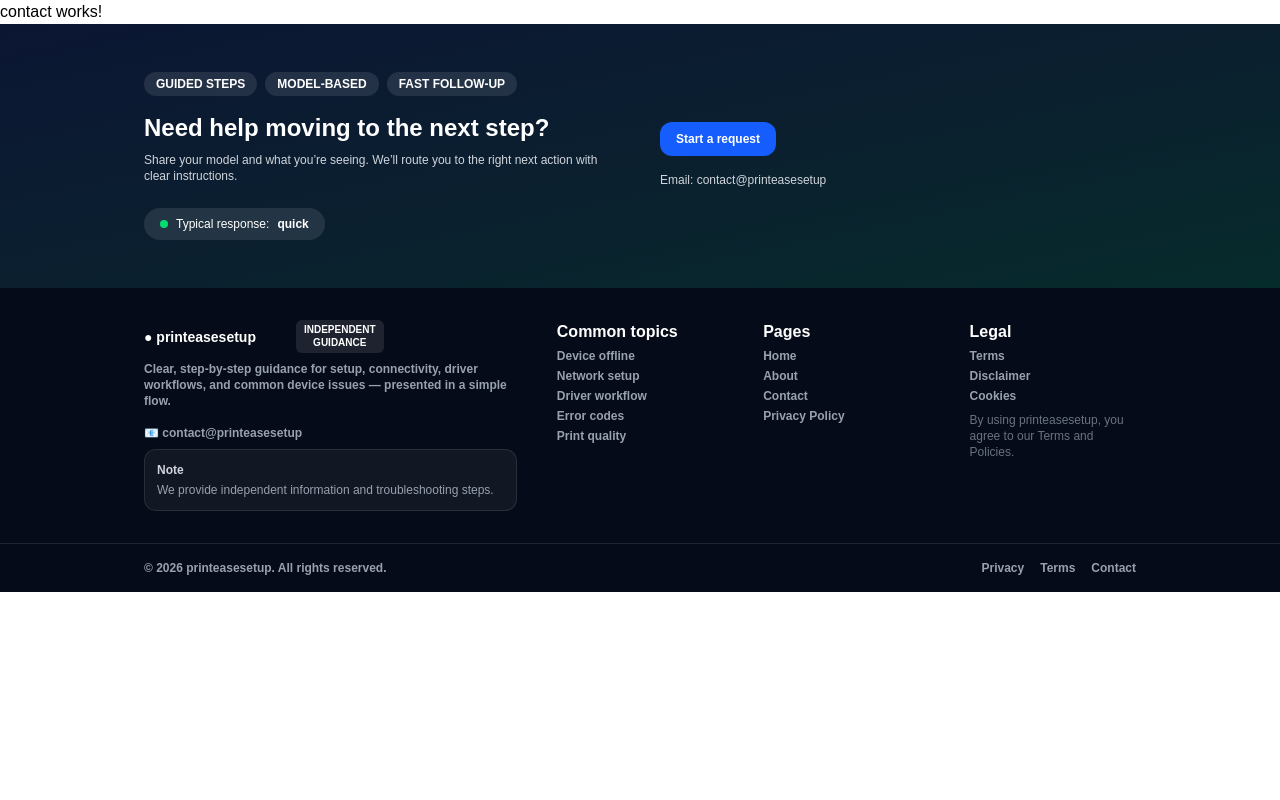
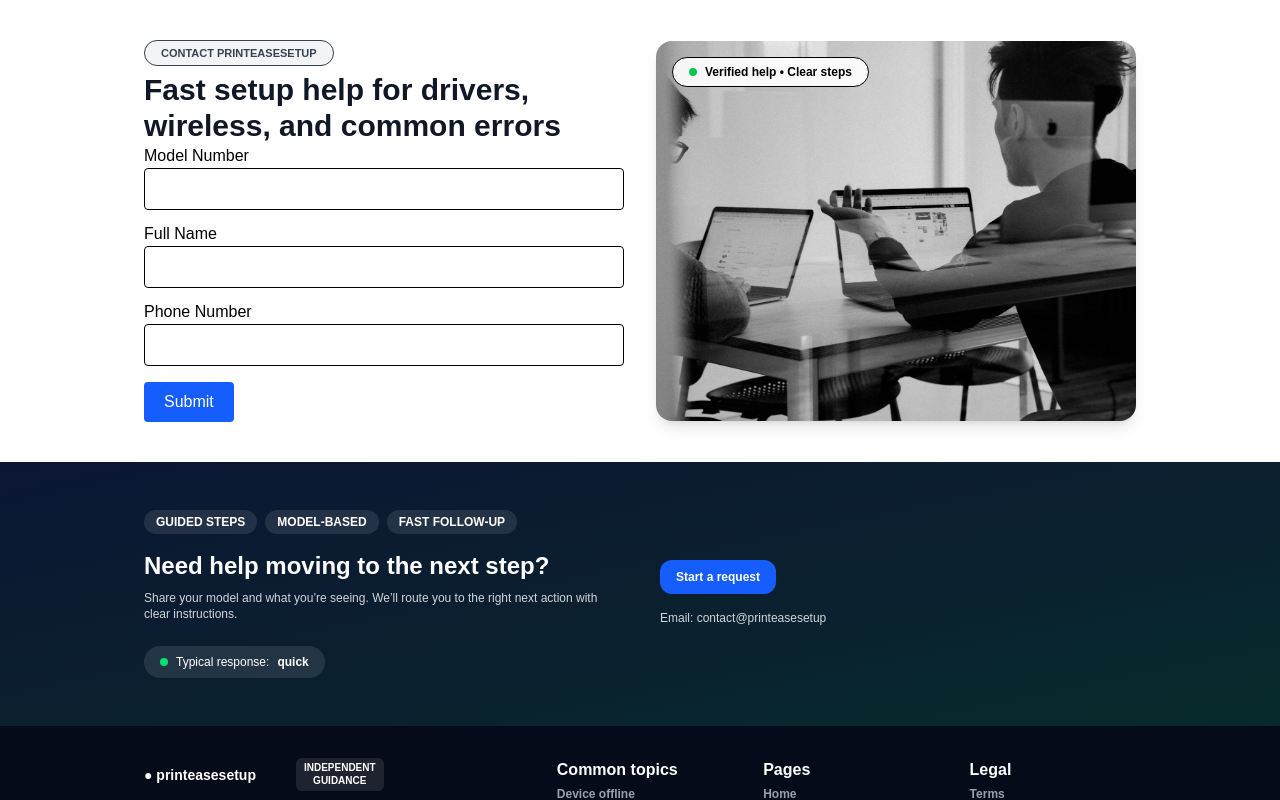
Before and after one commit to Zentrok-Private-Limited/printeasesetup, an Angular app: page /contact in a window 1280 px wide. Shown: the top 800 px of the page. Built offline with nearby package versions, Linux system fonts and the light colour scheme.

Commit message:
add contact component

```diff
--- a/src/app/contact/contact.html
+++ b/src/app/contact/contact.html
@@ -1 +1,40 @@
-<p>contact works!</p>
+<section class="bg-white py-10">
+    <div class="max-w-5xl mx-auto px-4">
+        <div class="grid grid-cols-1 lg:grid-cols-2 gap-8 items-center">
+            <!-- LEFT CONTENT -->
+            <div>
+                <span class="mb-5 px-4 py-1.5 rounded-full bg-gray-100 border text-[11px] font-semibold text-gray-700">
+                    CONTACT PRINTEASESETUP
+                </span>
+                <!-- Heading -->
+                <h1 class="text-3xl mt-2 font-extrabold text-gray-900">
+                    Fast setup help for drivers,<br />
+                    wireless, and common errors
+                </h1>
+                <form action="">
+                    <label>Model Number</label>
+                    <input class="w-full border p-2 rounded mb-3">
+                    <label>Full Name</label>
+                    <input class="w-full border p-2 rounded mb-3">
+                    <label>Phone Number</label>
+                    <input class="w-full border p-2 rounded mb-4">
+                    <button class="bg-blue-600 text-white px-5 py-2 rounded">
+                        Submit
+                    </button>
+                </form>
+            </div>
+            <!-- RIGHT IMAGE -->
+            <div class="relative">
+                <div class="relative rounded-2xl overflow-hidden shadow-lg">
+                    <img src="about.jpg" alt="Support team" class="w-full h-[380px] object-cover grayscale" />
+                    <!-- Overlay badge -->
+                    <div
+                        class="absolute top-4 left-4 bg-white/90 backdrop-blur border rounded-full px-4 py-1.5 text-xs font-semibold flex items-center gap-2">
+                        <span class="w-2 h-2 rounded-full bg-green-500"></span>
+                        Verified help • Clear steps
+                    </div>
+                </div>
+            </div>
+        </div>
+    </div>
+</section>
--- a/src/app/footer/footer.html
+++ b/src/app/footer/footer.html
@@ -33,10 +33,10 @@
 
         <!-- RIGHT -->
         <div class="lg:text-left">
-            <button
+            <a routerLink="/contact"
                 class="inline-flex items-center text-[12px] justify-center px-4 py-2 rounded-xl bg-blue-600 hover:bg-blue-700 transition font-semibold">
                 Start a request
-            </button>
+            </a>
 
             <p class="mt-4 text-sm text-gray-300 text-[12px]">
                 Email:
--- a/src/app/home/home.ts
+++ b/src/app/home/home.ts
@@ -37,7 +37,7 @@ export class Home {
       heroImage: '/brother-printer.png'
     }
   ];
-
+// ------------------- follow steps -------------------
   activeStep = 1;
 
   steps = [
--- a/src/index.html
+++ b/src/index.html
@@ -11,7 +11,7 @@
   href="https://cdnjs.cloudflare.com/ajax/libs/font-awesome/6.5.2/css/all.min.css"
   crossorigin="anonymous"
 />
-  <link rel="icon" type="image/x-icon" href="favicon.ico">
+  <!-- <link rel="icon" type="image/x-icon" href="favicon.ico"> -->
 </head>
 <body>
   <app-root></app-root>
```
